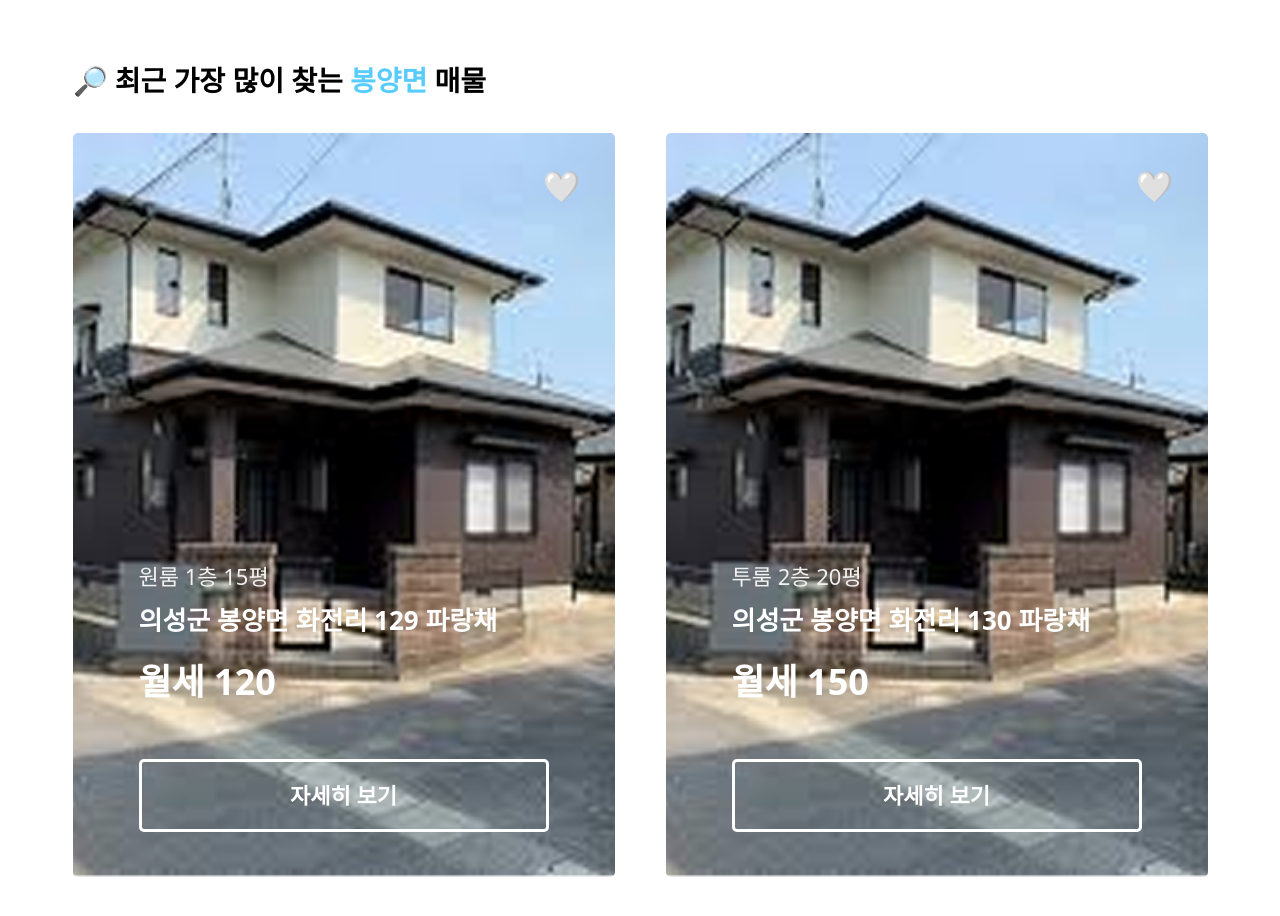
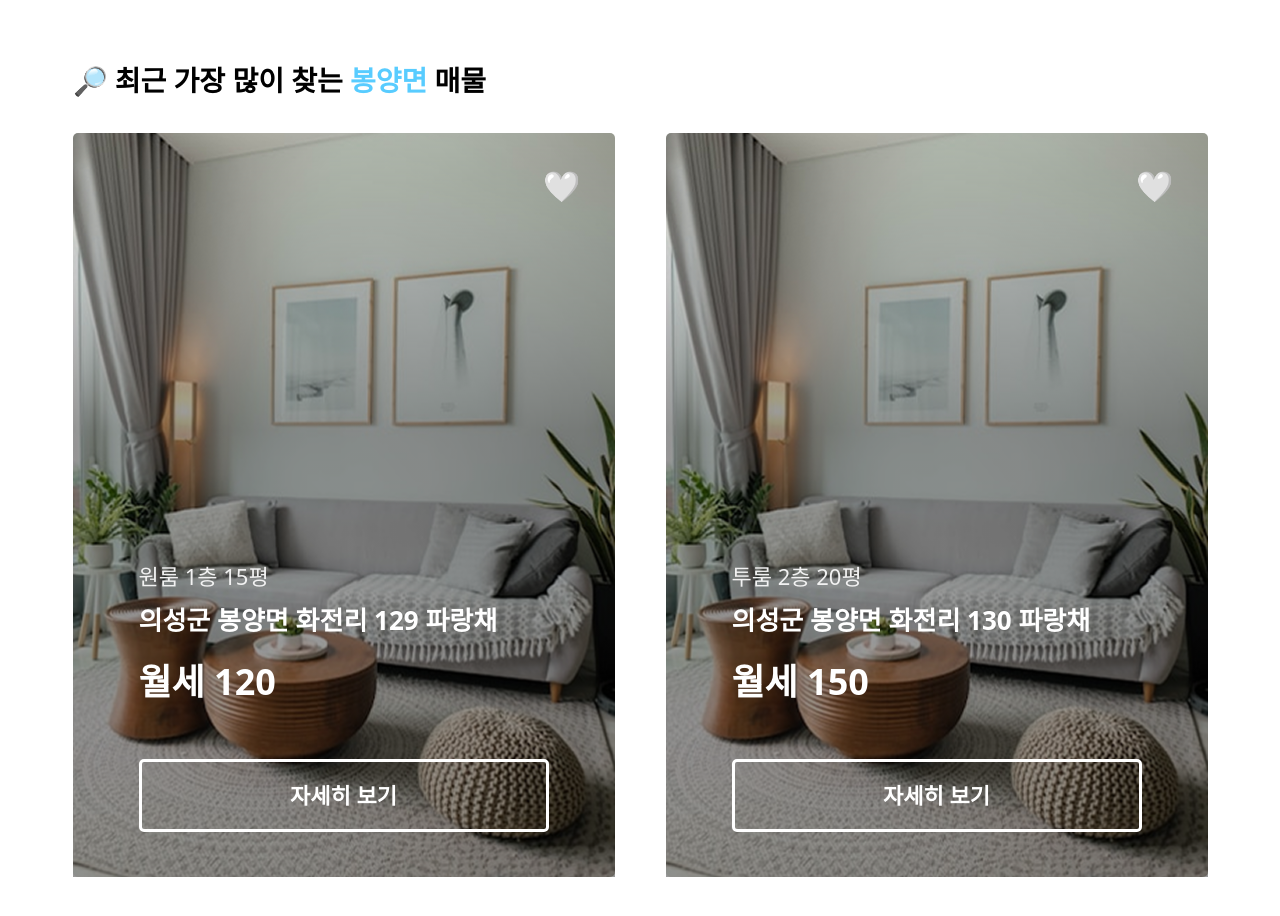
Before and after one commit to gbsw-liskov/liskov-web, a React (Vite) app: page / in a window 1280 px wide. Shown: the part 1480-2396 px from the top of the page. Built offline with nearby package versions, Linux system fonts and the light colour scheme.

Commit message:
fix: 홈 화면 가장 최근 매물 사진 및 사진 앞에 그림자 추가

```diff
--- a/src/assets/index.ts
+++ b/src/assets/index.ts
@@ -15,6 +15,7 @@ import Heart from './heart.png'
 import ClipBoard from './clipboard.png'
 import Passed from './passed.png'
 import PadMap from './padMapImage.png'
+import RecentHome from './recenthome.png';
 
 export {
   Logo,
@@ -34,4 +35,5 @@ export {
   ClipBoard,
   Passed,
   PadMap,
+  RecentHome,
 };
--- a/src/pages/home/Home.tsx
+++ b/src/pages/home/Home.tsx
@@ -1,7 +1,7 @@
 import * as C from "./components";
 import * as Image from "@/assets";
 
-interface PopularItemType {
+type PopularItem =  {
   id: number;
   image: string;
   price: string;
@@ -11,8 +11,7 @@ interface PopularItemType {
   description: string;
 }
 
-export default function Home() {
-  const popularItems: PopularItemType[] = Array.from(
+const popularItems: PopularItem[] = Array.from(
   { length: 8 },
   (_, index) => ({
     id: index + 1,
@@ -25,10 +24,19 @@ export default function Home() {
   })
 );
 
-  const recentItems = [
+type recentItem = {
+  id: number;
+  image: string;
+  houseType: string;
+  floor: string;
+  address: string;
+  price: string;
+};
+
+const recentItems: recentItem[] = [
   {
     id: 1,
-      image: Image.House,
+    image: Image.RecentHome,
     houseType: "원룸",
     floor: "1층 15평",
     address: "의성군 봉양면 화전리 129 파랑채",
@@ -36,13 +44,15 @@ export default function Home() {
   },
   {
     id: 2,
-      image: Image.House,
+    image: Image.RecentHome,
     houseType: "투룸",
     floor: "2층 20평",
     address: "의성군 봉양면 화전리 130 파랑채",
     price: "월세 150",
   },
 ];
+
+export default function Home() {
 
   const handleItemClick = (id: number) => {
     console.log("매물 클릭:", id);
@@ -60,7 +70,7 @@ export default function Home() {
           🔥지금 가장 인기있는 <span className="text-[#58CCFF]">봉양면 </span>매물
         </h1>
         <div className="w-full h-[680px] grid grid-cols-4 gap-x-[25px] content-between mt-8">
-          {popularItems.map((item: PopularItemType) => (
+          {popularItems.map((item: PopularItem) => (
             <C.PopularItem
               key={item.id}
               image={item.image}
--- a/src/pages/home/components/RecentItem.tsx
+++ b/src/pages/home/components/RecentItem.tsx
@@ -36,16 +36,18 @@ export default function RecentItem({
 
   return (
     <div
-      className="w-[542px] h-[744px] flex flex-col justify-between bg-cover bg-center rounded-[5px]"
+      className="w-[542px] h-[744px] flex flex-col justify-between bg-cover bg-center rounded-[5px] z-[1] relative"
       style={{ backgroundImage: `url(${image})` }}
     >
-      <div className="flex justify-end p-[35px]">
+      <div className="absolute z-[2] inset-0 bg-[linear-gradient(to_bottom,rgba(0,0,0,0)_0%,rgba(0,0,0,0.4)_40%,rgba(0,0,0,0.4)_100%)]" />
+
+      <div className="flex justify-end p-[35px] z-[3]">
         <button onClick={handleLikeToggle} className="text-3xl">
           {isLiked ? "❤️" : "🤍"}
         </button>
       </div>
 
-      <div className="pl-[66px] pb-[45px]">
+      <div className="pl-[66px] pb-[45px] z-[3]">
         <p className="text-[#f2f2f2] text-[22px] font-medium">
           {houseType} {floor}
         </p>
```
Also changed, not shown: src/assets/recenthome.png (added). Lines whose indentation alone changed are shown as unchanged.
